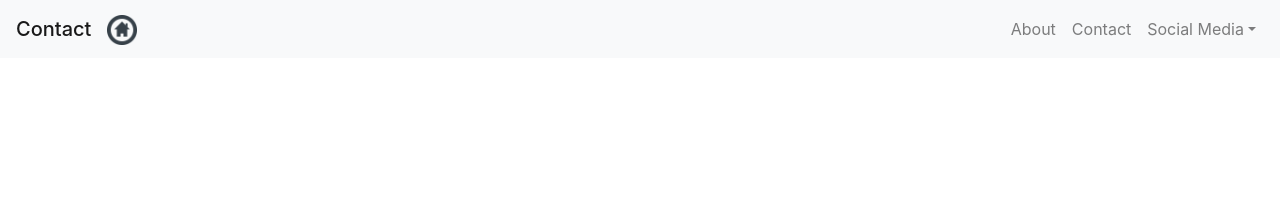
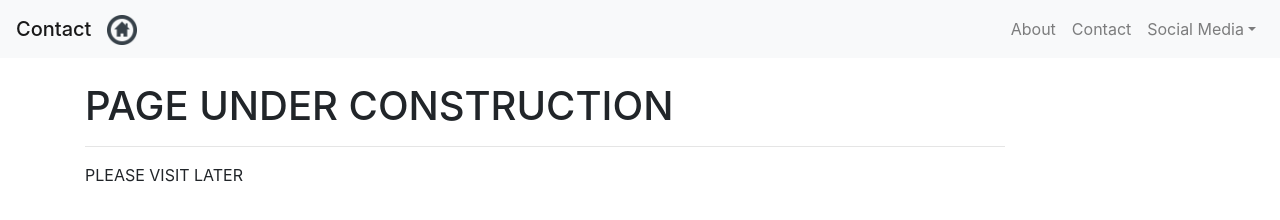
Before and after one commit to jdkwak1994/jdkwak1994-classwork.github.io, a plain HTML site: page contact.html in a window 1280 px wide. Drawn offline with nearby package versions, Linux system fonts and the light colour scheme.

Commit message:
under construction

```diff
--- a/contact.html
+++ b/contact.html
@@ -4,7 +4,8 @@
 <head>
   <meta charset="UTF-8">
   <title>Contact Page</title>
-    <link rel="stylesheet" href="https://cdn.jsdelivr.net/npm/bootstrap@4.5.3/dist/css/bootstrap.min.css" integrity="sha384-TX8t27EcRE3e/ihU7zmQxVncDAy5uIKz4rEkgIXeMed4M0jlfIDPvg6uqKI2xXr2" crossorigin="anonymous">
+  <link rel="stylesheet" href="https://cdn.jsdelivr.net/npm/bootstrap@4.5.3/dist/css/bootstrap.min.css"
+    integrity="sha384-TX8t27EcRE3e/ihU7zmQxVncDAy5uIKz4rEkgIXeMed4M0jlfIDPvg6uqKI2xXr2" crossorigin="anonymous">
   <link rel="stylesheet" href="src/style.css">
 </head>
 
@@ -14,7 +15,8 @@
     <a class="navbar-brand" href="index.html">
       <img src="src/images/home.png" width="30" height="30">
     </a>
-        <button class="navbar-toggler" type="button" data-toggle="collapse" data-target="#navbarNavDropdown" aria-controls="navbarNavDropdown" aria-expanded="false" aria-label="Toggle navigation">
+    <button class="navbar-toggler" type="button" data-toggle="collapse" data-target="#navbarNavDropdown"
+      aria-controls="navbarNavDropdown" aria-expanded="false" aria-label="Toggle navigation">
       <span class="navbar-toggler-icon"></span>
     </button>
 
@@ -27,7 +29,8 @@
           <a class="nav-link" href="contact.html">Contact</a>
         </li>
         <li class="nav-item dropdown">
-                <a class="nav-link dropdown-toggle" href="#" id="navbarDropdown" role="button" data-toggle="dropdown" aria-haspopup="true" aria-expanded="false">Social Media</a>
+          <a class="nav-link dropdown-toggle" href="#" id="navbarDropdown" role="button" data-toggle="dropdown"
+            aria-haspopup="true" aria-expanded="false">Social Media</a>
           <div class="dropdown-menu" aria-labelledby="navbarDropdown">
             <a class="dropdown-item" href="https://github.com/jdkwak1994">GitHub</a>
             <a class="dropdown-item" href="https://www.linkedin.com/in/jdkwak94/">LinkedIn</a>
@@ -42,9 +45,23 @@
   </nav>
   <br>
 
+  <div class="container">
+    <div class="row">
+      <div class="col-lg-10 col-sm-12">
+        <h1>PAGE UNDER CONSTRUCTION</h1>
+        <hr>
+        <p>PLEASE VISIT LATER</p>
+      </div>
+    </div>
+  </div>
 
-    <script src="https://code.jquery.com/jquery-3.5.1.slim.min.js" integrity="sha384-DfXdz2htPH0lsSSs5nCTpuj/zy4C+OGpamoFVy38MVBnE+IbbVYUew+OrCXaRkfj" crossorigin="anonymous"></script>
-    <script src="https://cdn.jsdelivr.net/npm/bootstrap@4.5.3/dist/js/bootstrap.bundle.min.js" integrity="sha384-ho+j7jyWK8fNQe+A12Hb8AhRq26LrZ/JpcUGGOn+Y7RsweNrtN/tE3MoK7ZeZDyx" crossorigin="anonymous"></script>
+
+  <script src="https://code.jquery.com/jquery-3.5.1.slim.min.js"
+    integrity="sha384-DfXdz2htPH0lsSSs5nCTpuj/zy4C+OGpamoFVy38MVBnE+IbbVYUew+OrCXaRkfj"
+    crossorigin="anonymous"></script>
+  <script src="https://cdn.jsdelivr.net/npm/bootstrap@4.5.3/dist/js/bootstrap.bundle.min.js"
+    integrity="sha384-ho+j7jyWK8fNQe+A12Hb8AhRq26LrZ/JpcUGGOn+Y7RsweNrtN/tE3MoK7ZeZDyx"
+    crossorigin="anonymous"></script>
 
 </body>
 
```
Lines whose indentation alone changed are shown as unchanged.
